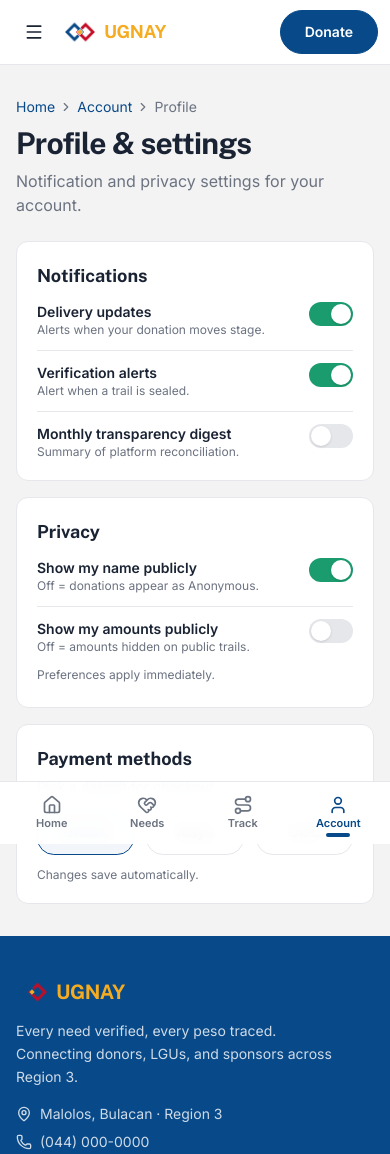
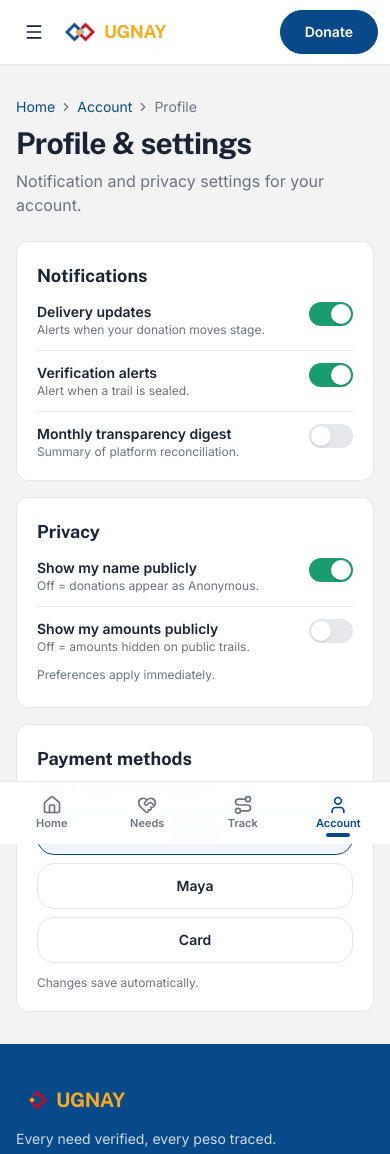
Before and after one commit to ralph-16/psc-project, a Next.js app: page /account/profile in a window 390 px wide. Shown: the top 1154 px of the page. Built offline with nearby package versions, Linux system fonts and the light colour scheme.

Commit message:
feat: mobile polish — tappable grids stack on small screens

```diff
--- a/app/account/profile/page.tsx
+++ b/app/account/profile/page.tsx
@@ -120,7 +120,7 @@ export default function ProfilePage() {
             <p className="mt-1 text-sm text-[#6b7280]">
               Pick a default for checkout.
             </p>
-            <div className="mt-3 grid grid-cols-3 gap-3">
+            <div className="mt-3 grid grid-cols-1 gap-2 min-[420px]:grid-cols-3">
               {["GCash", "Maya", "Card"].map((m) => (
                 <button
                   key={m}
@@ -128,7 +128,7 @@ export default function ProfilePage() {
                   onClick={() => setMethod(m)}
                   aria-pressed={method === m}
                   className={cn(
-                    "rounded-xl border-[1.5px] px-4 py-3 text-sm font-semibold",
+                    "min-h-[44px] rounded-xl border-[1.5px] px-4 py-3 text-sm font-semibold",
                     method === m
                       ? "border-[#084989] bg-[#084989]/5 text-[#084989]"
                       : "border-[#e5e7eb] text-[#1a2333]",
--- a/app/campaigns/[id]/donate/page.tsx
+++ b/app/campaigns/[id]/donate/page.tsx
@@ -491,7 +491,7 @@ export default function DonatePage({ params }: { params: Promise<{ id: string }>
                   <span className="mt-3 mb-1 block text-xs font-semibold tracking-wider text-[#6b7280] uppercase">
                     Payment method
                   </span>
-                  <div className="grid grid-cols-3 gap-3">
+                  <div className="grid grid-cols-1 gap-2 min-[420px]:grid-cols-3">
                     {METHODS.map((m) => (
                       <button
                         key={m}
--- a/components/ugnay/LandingDonate.tsx
+++ b/components/ugnay/LandingDonate.tsx
@@ -136,7 +136,7 @@ export default function LandingDonate() {
         <form id="donate-form" onSubmit={handlePreview} className="mt-3 space-y-4">
           <div>
             <div
-              className="grid grid-cols-4 gap-2"
+              className="grid grid-cols-2 gap-2 sm:grid-cols-4"
               role="group"
               aria-label="Preset amounts"
             >
```
